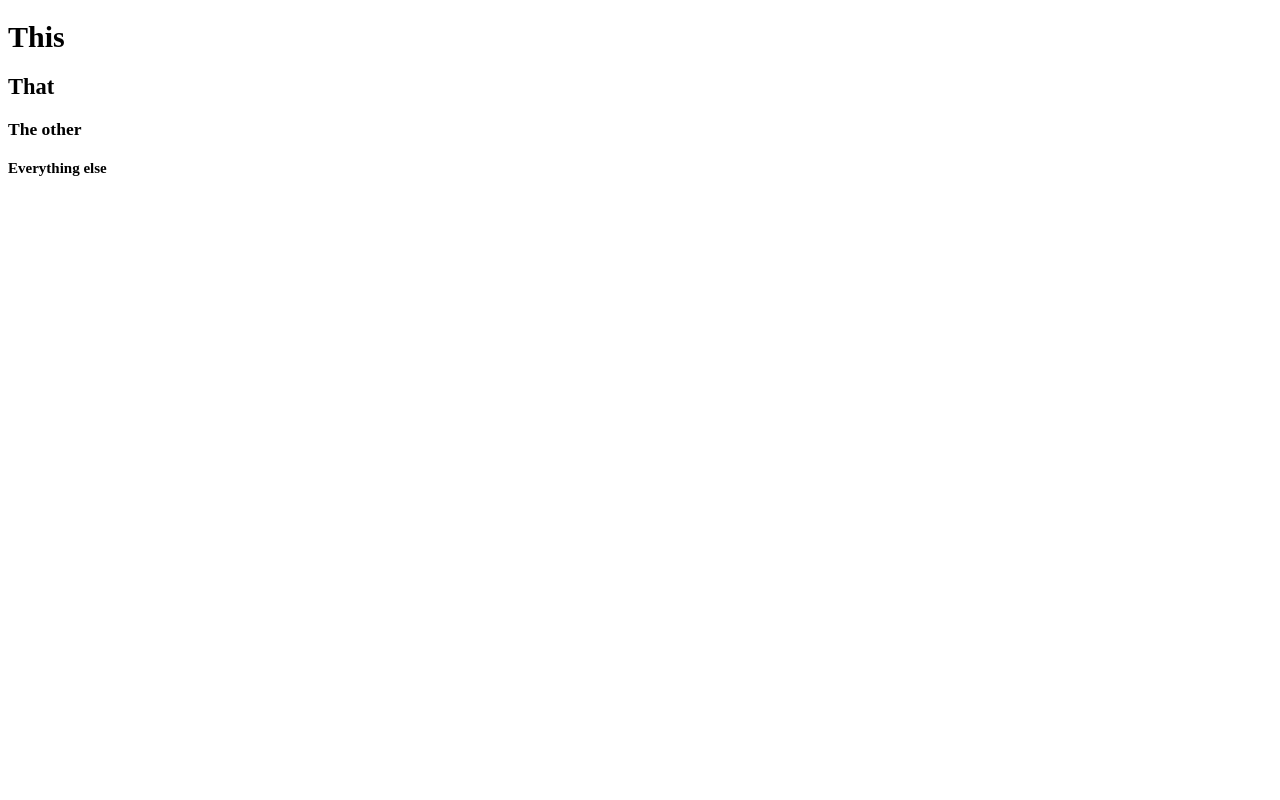
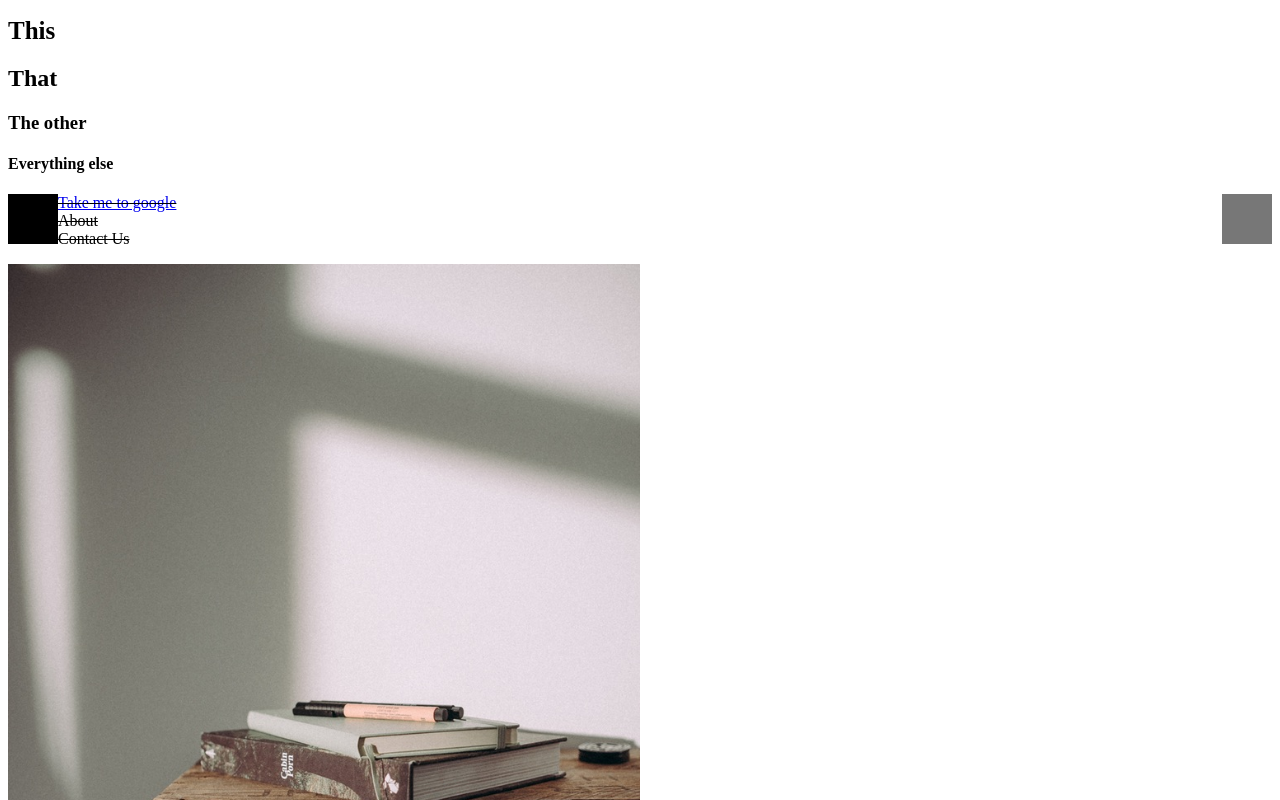
Before and after one commit to Adameister/testHTML, a plain HTML site: page index.html in a window 1280 px wide. Shown: the top 800 px of the page. Drawn offline with Linux system fonts and the light colour scheme.

Commit message:
Made changes to the files

```diff
--- a/css/style.css
+++ b/css/style.css
@@ -1,3 +1,41 @@
-body{
-  font-size: 15px;
+h1{
+  font-size: 25px;
+  color: #000;
 }
+
+/* this is a comment in css */
+
+/* classes start with a "." */
+/* id's start with a "#" */
+
+.left{
+  float: left;
+  background: #000;
+  width: 50px;
+  height: 50px;
+}
+
+.right{
+  float: right;
+  background: #777;
+  width: 50px;
+  height: 50px;
+}
+
+ol li{
+  text-decoration: line-through;
+}
+
+.deskPic{
+  /* this will be dynamic with the browser */
+  width: 50%;
+}
+
+/* this is a breakpoint */
+/*  */
+@media (max-width: 520px) and (min-width: 320px){
+  .deskPic{
+    width: 100%;
+  }
+
+}
--- a/index.html
+++ b/index.html
@@ -9,9 +9,29 @@
 
   </head>
   <body> <!-- This is everything that you see -->
+    <!-- to make things bold you use <strong></strong> or <stronger></stronger> -->
+    <!-- use <i></i> or italics -->
     <h1> This </h1>
     <h2> That </h2>
     <h3> The other </h3>
     <h4> Everything else </h4>
+
+    <div class="left"></div>
+    <div class="right"></div>
+
+    <nav>
+      <ol> <!-- ordered lists do not have styles -->
+        <li>
+          <a href="https://google.com">
+            Take me to google
+          </a>
+        </li>
+        <li>About</li>
+        <li>Contact Us</li>
+      </ol>
+    </nav>
+
+    <img class="deskPic" src="imgs/desk.jpg">
+
   </body>
 </html>
```
Also changed, not shown: imgs/desk.jpg (added).
